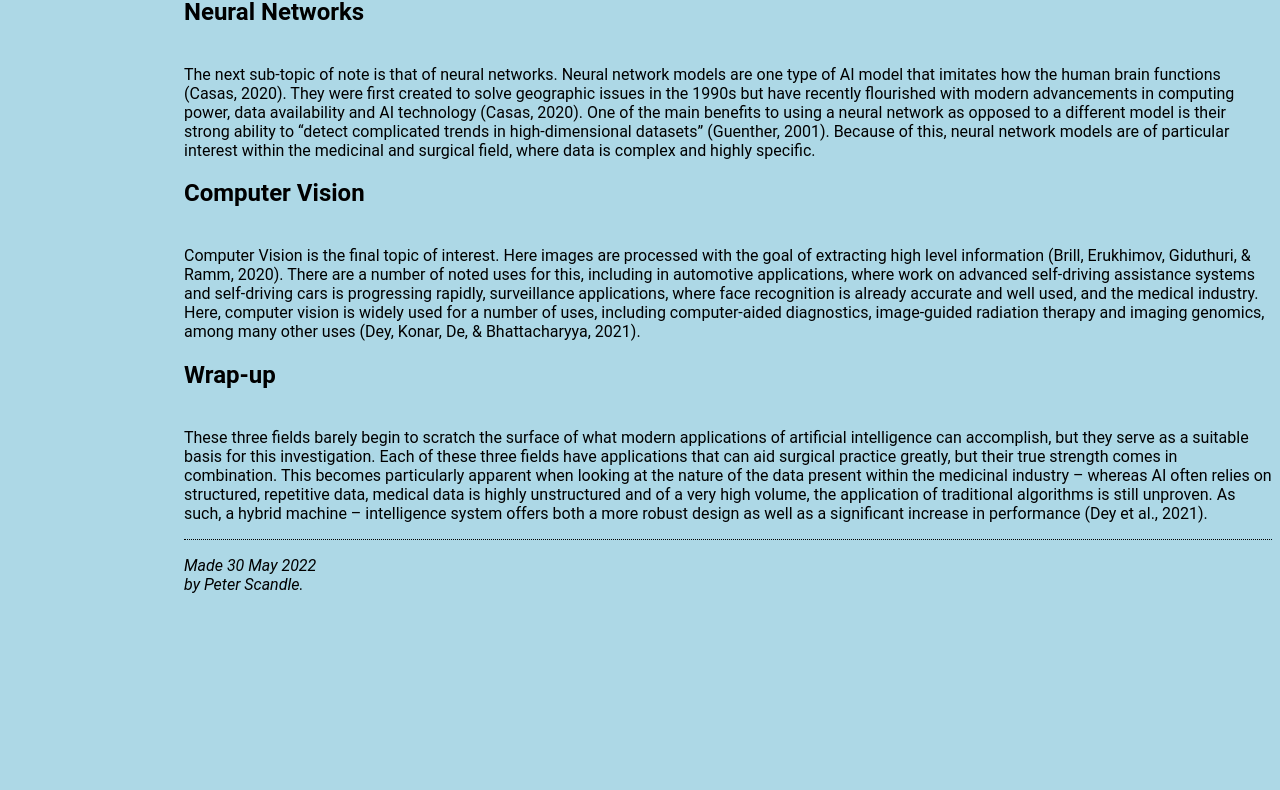
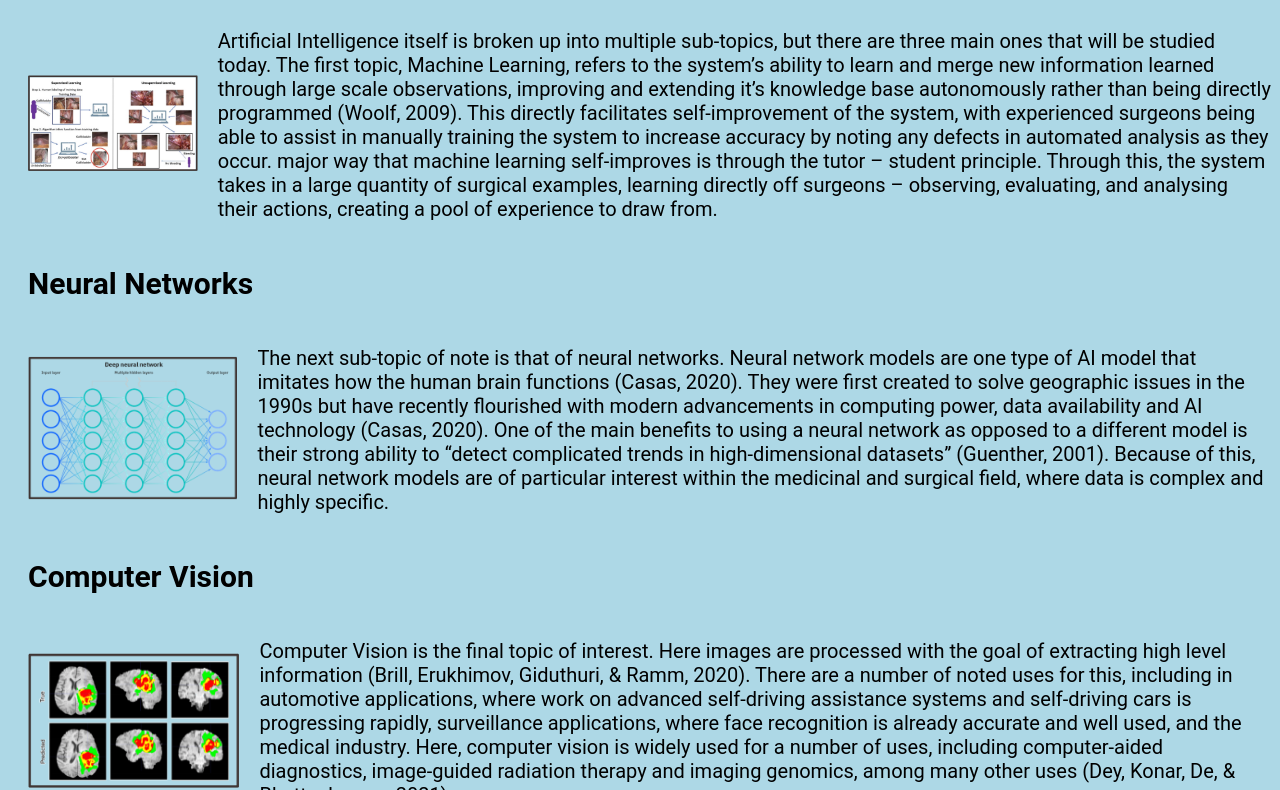
Before and after one commit to PScandle/PScandle.github.io, a plain HTML site: page pages/Technology.html in a window 1280 px wide. Shown: the part 579-1369 px from the top of the page. Before the commit the page ends 1181 px from the top, so only its background shows below. Drawn offline with Linux system fonts and the light colour scheme.

Commit message:
pre presentation

```diff
--- a/pages/Technology.html
+++ b/pages/Technology.html
@@ -3,34 +3,57 @@
 <head>
     <title>CTIS A3 - Technology</title>
     <link rel="stylesheet" href="../styles/styles.css">
+    <img src = "../images/main_logo.png">
 </head>
 
 <body>
-<img src="../images/ai_taking_over.gif" alt="Enhancing Social Good in Computing">
 <!-- Site navigation menu -->
 <ul class="navigator">
     <li><a href="../index.html">Home page</a>
     <li><a href="Technology.html">Technology/Topic</a>
     <li><a href="References.html"> References </a>
 </ul>
-
 <!-- Main content -->
 <h1>Chosen Technology/Topic</h1>
+
+<br>
 
 Artificial Intelligence, or the intelligence demonstrated by machines (Shi, Yang, Yang, & Zhou, 2022) is a complex branch of computer science, concerned with attempting to replicate human-like intelligence within modern computers. It has revolutionized IT and has begun to drastically shape the way that modern society lives and functions. As the technology behind has matured, AI has been adopted further and further within many fields, from industrial manufacturing to autonomous navigation to medicine and surgery. It is the final point, surgery, that this assignment aims to address, first examining AI and its main components, next investigating the opportunities given to surgery using AI. Following this we will look to see both what choices it gives, as well as the risks posed by early adoption. Finally, we will present an ethical reflection of the topic.
 <br>
 <h2> Machine Learning </h2>
-<br>
-Artificial Intelligence itself is broken up into multiple sub-topics, but there are three main ones that will be studied today. The first topic, Machine Learning, refers to the system’s ability to learn and merge new information learned through large scale observations, improving and extending it’s knowledge base autonomously rather than being directly programmed (Woolf, 2009). This directly facilitates self-improvement of the system, with experienced surgeons being able to assist in manually training the system to increase accuracy by noting any defects in automated analysis as they occur. major way that machine learning self-improves is through the tutor – student principle. Through this, the system takes in a large quantity of surgical examples, learning directly off surgeons – observing, evaluating, and analysing their actions, creating a pool of experience to draw from.
-<br>
+<div class="container">
+    <div class = "image">
+        <img src = "../images/ML.png">
+    </div>
+    <div class = "text">
+        <p>
+            Artificial Intelligence itself is broken up into multiple sub-topics, but there are three main ones that will be studied today. The first topic, Machine Learning, refers to the system’s ability to learn and merge new information learned through large scale observations, improving and extending it’s knowledge base autonomously rather than being directly programmed (Woolf, 2009). This directly facilitates self-improvement of the system, with experienced surgeons being able to assist in manually training the system to increase accuracy by noting any defects in automated analysis as they occur. major way that machine learning self-improves is through the tutor – student principle. Through this, the system takes in a large quantity of surgical examples, learning directly off surgeons – observing, evaluating, and analysing their actions, creating a pool of experience to draw from.
+        </p>
+    </div>
+</div>
 <h2> Neural Networks </h2>
-<br>
-The next sub-topic of note is that of neural networks. Neural network models are one type of AI model that imitates how the human brain functions (Casas, 2020). They were first created to solve geographic issues in the 1990s but have recently flourished with modern advancements in computing power, data availability and AI technology (Casas, 2020). One of the main benefits to using a neural network as opposed to a different model is their strong ability to “detect complicated trends in high-dimensional datasets” (Guenther, 2001). Because of this, neural network models are of particular interest within the medicinal and surgical field, where data is complex and highly specific.
-<br>
+<div class="container">
+    <div class = "image">
+        <img src = "../images/NN.png">
+    </div>
+    <div class = "text">
+        <p>
+            The next sub-topic of note is that of neural networks. Neural network models are one type of AI model that imitates how the human brain functions (Casas, 2020). They were first created to solve geographic issues in the 1990s but have recently flourished with modern advancements in computing power, data availability and AI technology (Casas, 2020). One of the main benefits to using a neural network as opposed to a different model is their strong ability to “detect complicated trends in high-dimensional datasets” (Guenther, 2001). Because of this, neural network models are of particular interest within the medicinal and surgical field, where data is complex and highly specific.
+        </p>
+    </div>
+</div>
 <h2> Computer Vision </h2>
-<br>
-Computer Vision is the final topic of interest. Here images are processed with the goal of extracting high level information (Brill, Erukhimov, Giduthuri, & Ramm, 2020). There are a number of noted uses for this, including in automotive applications, where work on advanced self-driving assistance systems and self-driving cars is progressing rapidly, surveillance applications, where face recognition is already accurate and well used, and the medical industry. Here, computer vision is widely used for a number of uses, including computer-aided diagnostics, image-guided radiation therapy and imaging genomics, among many other uses (Dey, Konar, De, & Bhattacharyya, 2021).
-<br>
+<div class="container">
+    <div class = "image">
+        <img src = "../images/CV.png">
+    </div>
+    <div class = "text">
+        <p>
+            Computer Vision is the final topic of interest. Here images are processed with the goal of extracting high level information (Brill, Erukhimov, Giduthuri, & Ramm, 2020). There are a number of noted uses for this, including in automotive applications, where work on advanced self-driving assistance systems and self-driving cars is progressing rapidly, surveillance applications, where face recognition is already accurate and well used, and the medical industry. Here, computer vision is widely used for a number of uses, including computer-aided diagnostics, image-guided radiation therapy and imaging genomics, among many other uses (Dey, Konar, De, & Bhattacharyya, 2021).
+        </p>
+    </div>
+</div>
+
 <h2> Wrap-up </h2>
 <br>
 These three fields barely begin to scratch the surface of what modern applications of artificial intelligence can accomplish, but they serve as a suitable basis for this investigation. Each of these three fields have applications that can aid surgical practice greatly, but their true strength comes in combination. This becomes particularly apparent when looking at the nature of the data present within the medicinal industry – whereas AI often relies on structured, repetitive data, medical data is highly unstructured and of a very high volume, the application of traditional algorithms is still unproven. As such, a hybrid machine – intelligence system offers both a more robust design as well as a significant increase in performance (Dey et al., 2021).
--- a/styles/styles.css
+++ b/styles/styles.css
@@ -1,7 +1,7 @@
 body {
-    padding-left: 11em;
-    font-family: Roboto, "Times New Roman",
-    Times, serif;
+    padding-left: 20px;
+    font-family: Roboto, "Times New Roman", serif;
+    font-size: 20px;
     color: black;
     background-color: lightblue }
 ul.navigator {
@@ -34,3 +34,21 @@ address {
     margin-top: 1em;
     padding-top: 1em;
     border-top: thin dotted }
+.container {
+    display: flex;
+    align-items: center;
+    justify-content: center
+}
+
+img {
+    max-width: 100%
+}
+
+.image {
+    flex-basis: 100%
+}
+
+.text {
+    font-size: 20px;
+    padding-left: 20px;
+}
```
Also changed, not shown: index.html (+1 -1 lines), pages/References.html (+4 -1 lines), images/CV.png (added), images/ML.png (added), images/NN.png (added), images/main_logo.png (added).
